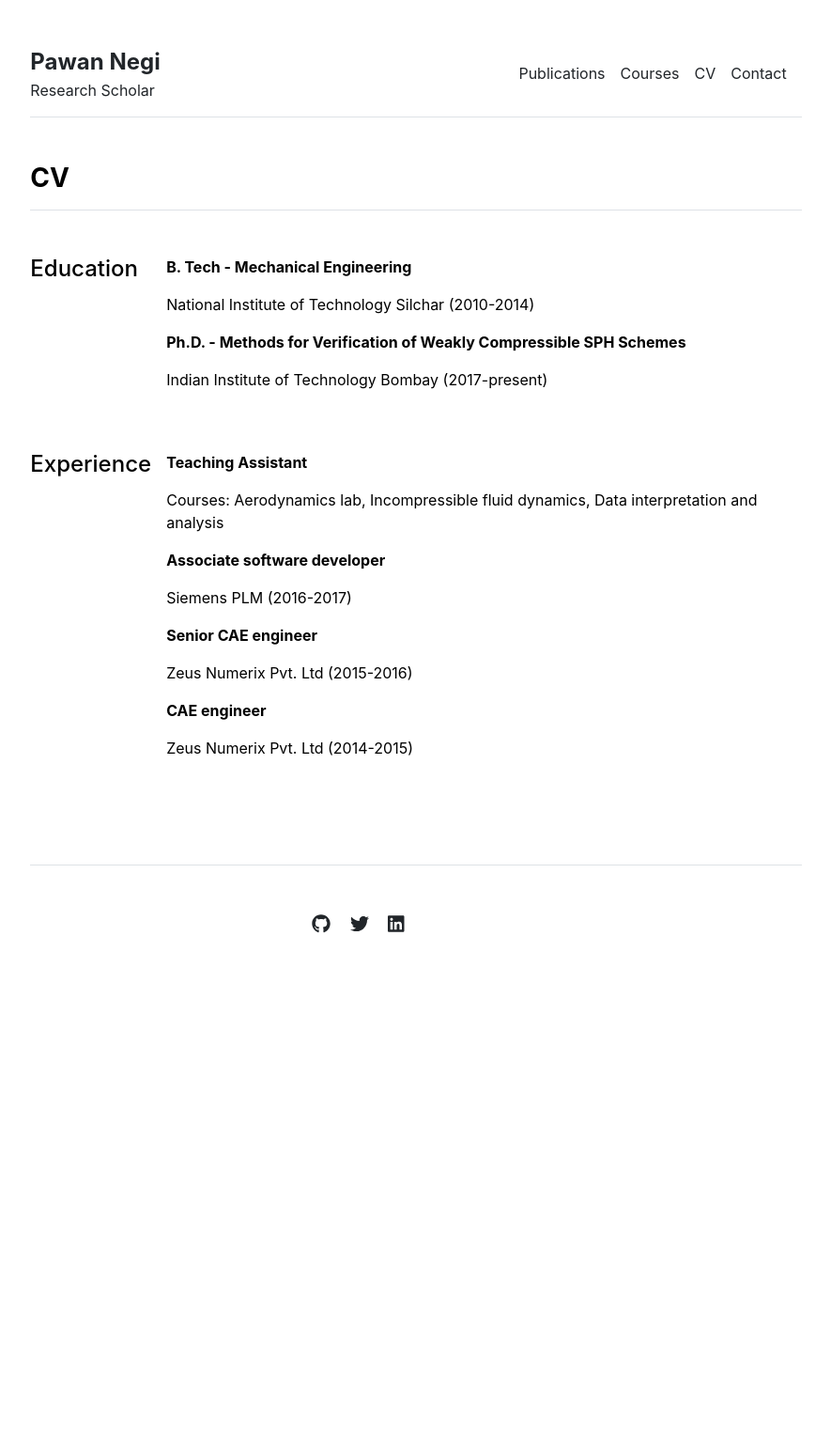
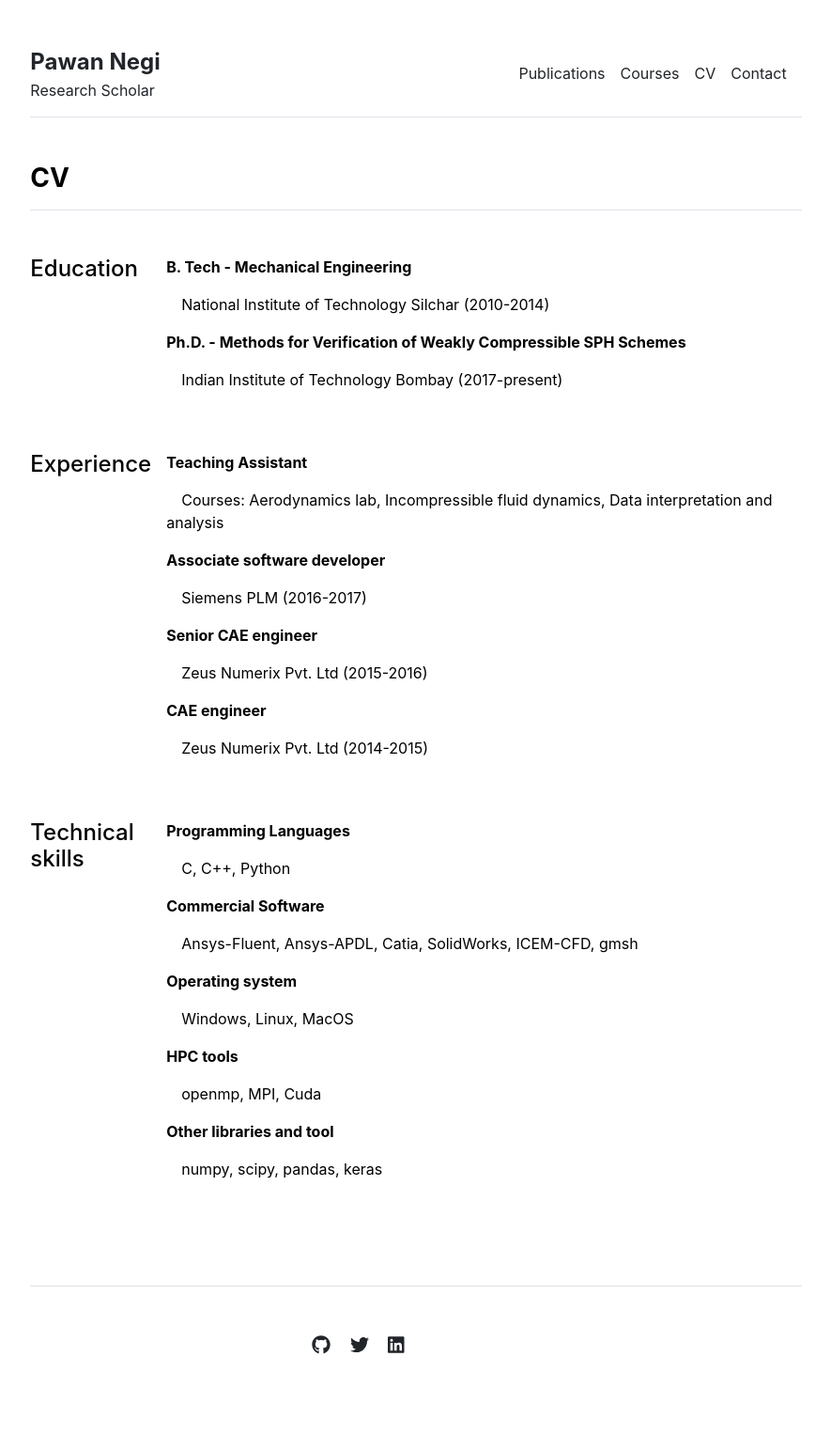
Before and after one commit to pawansnegi/pawansnegi.github.io, a Jekyll site: the page built from cv.md, in a window 1280 px wide. Shown: the whole page at 94% size, without its empty margins (197-1082 px from the left). Built offline with Jekyll 4.4.1, drawn with Linux system fonts in a browser that asks for light colours; before the commit the page ends 1095 px from its top, so only the background shows below that.

Commit message:
added new data

```diff
--- /dev/null
+++ b/_data/cv/technical.yml
@@ -0,0 +1,14 @@
+- title: 'Programming Languages'
+  description: 'C, C++, Python '
+
+- title: 'Commercial Software'
+  description: 'Ansys-Fluent, Ansys-APDL, Catia, SolidWorks, ICEM-CFD, gmsh'
+
+- title: 'Operating system'
+  description: 'Windows, Linux, MacOS'
+
+- title: 'HPC tools'
+  description: 'openmp, MPI, Cuda'
+
+- title: 'Other libraries and tool'
+  description: 'numpy, scipy, pandas, keras'
--- a/_layouts/cv.html
+++ b/_layouts/cv.html
@@ -14,7 +14,7 @@ layout: default
       <div class="col-md-10">
         {% for section in site.data.cv.education %}
           <p class="fw-bold">{{ section.title }}</p>
-          <p>{{ section.description }}</p>
+            <p>&emsp;{{ section.description }}</p>
         {% endfor %}
       </div>
     </div>
@@ -25,7 +25,18 @@ layout: default
       <div class="col-md-10">
         {% for section in site.data.cv.experience %}
           <p class="fw-bold">{{ section.title }}</p>
-          <p>{{ section.description }}</p>
+          <p>&emsp;{{ section.description }}</p>
+        {% endfor %}
+      </div>
+    </div>
+    <div class="row g-5 mb-5">
+      <div class="col-md-2">
+        <h4>Technical skills</h4>
+      </div>
+      <div class="col-md-10">
+        {% for section in site.data.cv.technical%}
+          <p class="fw-bold">{{ section.title }}</p>
+          <p>&emsp;{{ section.description }}</p>
         {% endfor %}
       </div>
     </div>
```
Also changed, not shown: courses.md (+5 -2 lines), index.md (+9 -3 lines), publications.md (+4 -0 lines), 4 other files.
